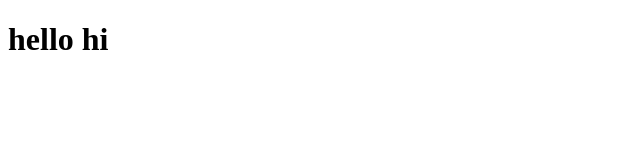
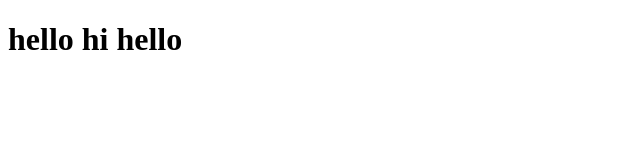
Before and after one commit to sumitgupta1007/coursera-test2, a plain HTML site: page site/index.html in a window 1280 px wide. Shown: the whole page, without its empty margins (0-640 px from the left). Drawn offline with Linux system fonts and the light colour scheme.

Commit message:
added hello

```diff
--- a/site/index.html
+++ b/site/index.html
@@ -4,6 +4,6 @@
 <title>hello coursera</title>
 </head>
 <body>
-<h1>hello hi </h1>
+<h1>hello hi hello </h1>
 </body>
 </html>
```
